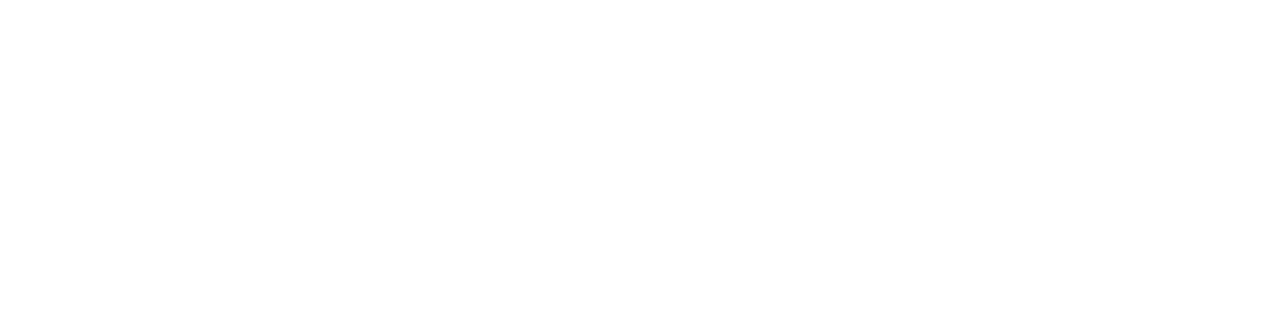
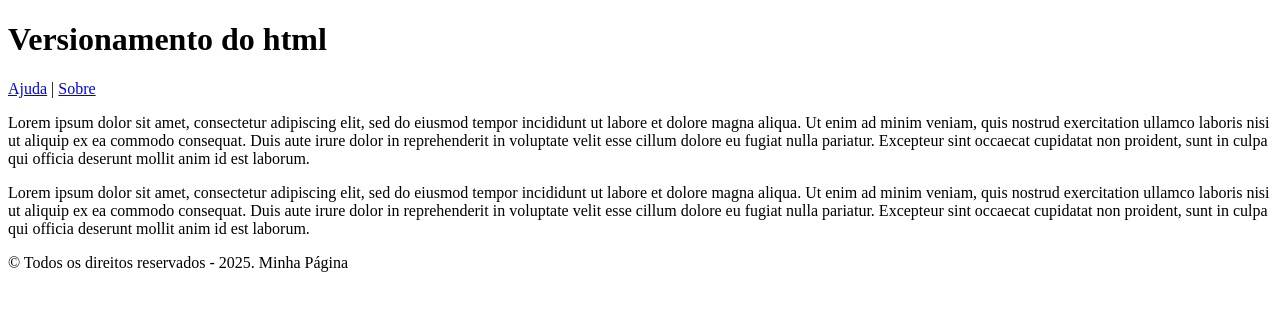
Before and after one commit to Eric-devops-tech/FRONT-1TDSPB-AULA-01-1sem, a plain HTML site: page index.html in a window 1280 px wide. Drawn offline with Linux system fonts and the light colour scheme.

Commit message:
Página báica estruturada.

```diff
--- a/index.html
+++ b/index.html
@@ -1 +1,47 @@
 <!doctype html>
+<!--
+O DOCTYPE, ou Declaração de Tipo de Documento, é uma instrução no início de um documento HTML que informa ao navegador a versão do HTML a ser utilizada, garantindo que a página seja renderizada no modo padrão (Standards mode), seguindo as especificações web em vez do antigo e inconsistente modo "quirks". A declaração mais comum é <!DOCTYPE html>, específica para o HTML5, e ela deve ser a primeira linha do código, antes de qualquer outra tag.
+
+
+
+
+Função Principal do DOCTYPE:
+
+Ativar o Modo Padrão:
+O principal objetivo do DOCTYPE é ativar o modo de renderização padrão do navegador. Isso significa que o navegador se esforça para seguir as especificações do HTML e CSS de forma consistente.
+
+Evitar o Modo "Quirks":
+Quando um DOCTYPE está ausente ou é inválido, o navegador entra em "quirks mode" (modo de peculiaridades). Nesse modo, o navegador tenta emular como navegadores antigos renderizariam a página, o que pode levar a inconsistências visuais e comportamentais.
+ --
+
+ <!-- html quer dizer hiper text markup Language -->
+ <html lang="pt-BR">
+     <head>
+	     <meta charset="UTF-8">
+		 <title>Exemplo Git</title>
+	 </head>
+	 <body>
+	     <header>
+		     <h1>Versionamento do html </h1>
+			<nav>
+			    <a href="#">Ajuda</a> |
+				<a href="#">Sobre</a>
+			</nav>
+		 </header>
+		 <main>
+		    <section>
+			    <aside>
+			        <p>Lorem ipsum dolor sit amet, consectetur adipiscing elit, sed do eiusmod tempor incididunt ut labore et dolore magna aliqua. Ut enim ad minim veniam, quis nostrud exercitation ullamco laboris nisi ut aliquip ex ea commodo consequat. Duis aute irure dolor in reprehenderit in voluptate velit esse cillum dolore eu fugiat nulla pariatur. Excepteur sint occaecat cupidatat non proident, sunt in culpa qui officia deserunt mollit anim id est laborum.</p>
+			</aside>
+			   </section>
+			<section>
+			    <aside>
+			        <p>Lorem ipsum dolor sit amet, consectetur adipiscing elit, sed do eiusmod tempor incididunt ut labore et dolore magna aliqua. Ut enim ad minim veniam, quis nostrud exercitation ullamco laboris nisi ut aliquip ex ea commodo consequat. Duis aute irure dolor in reprehenderit in voluptate velit esse cillum dolore eu fugiat nulla pariatur. Excepteur sint occaecat cupidatat non proident, sunt in culpa qui officia deserunt mollit anim id est laborum.</p>
+			   </aside>
+			</section>
+		 </main>
+		 <footer>
+		    <p>&copy; Todos os direitos reservados - 2025. Minha Página </p>
+		 </footer>
+	 </body>
+ </html>
```
